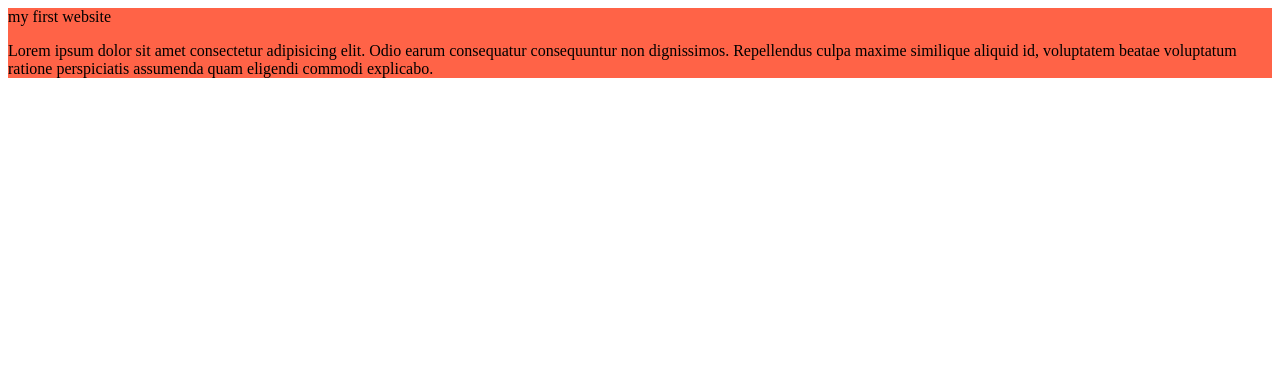
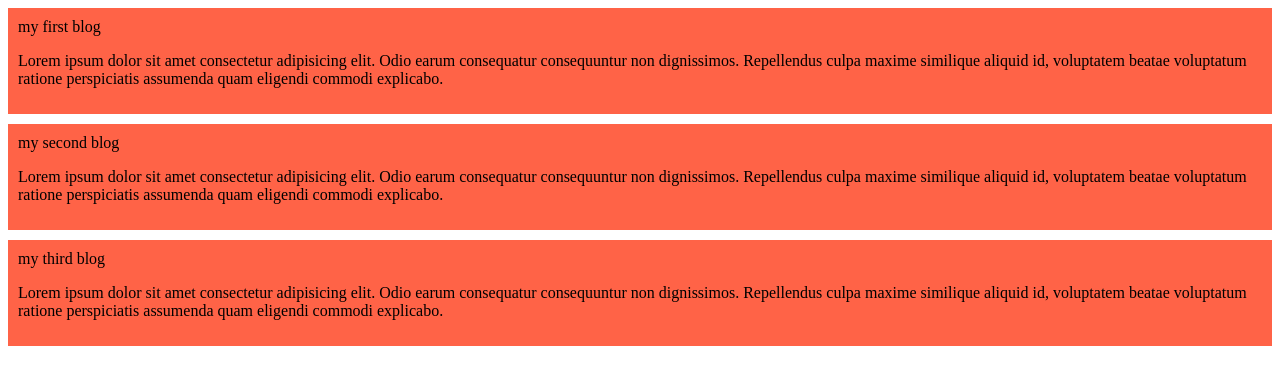
Before and after one commit to monjur912/my-simple-website, a plain HTML site: page index.html in a window 1280 px wide. Drawn offline with Linux system fonts and the light colour scheme.

Commit message:
added the second and the third blog

```diff
--- a/index.html
+++ b/index.html
@@ -8,7 +8,15 @@
 </head>
 <body>
   <div>
-    <h>my first website</h>
+    <h>my first blog</h>
+    <p>Lorem ipsum dolor sit amet consectetur adipisicing elit. Odio earum consequatur consequuntur non dignissimos. Repellendus culpa maxime similique aliquid id, voluptatem beatae voluptatum ratione perspiciatis assumenda quam eligendi commodi explicabo.</p>
+  </div>
+  <div>
+    <h>my second blog</h>
+    <p>Lorem ipsum dolor sit amet consectetur adipisicing elit. Odio earum consequatur consequuntur non dignissimos. Repellendus culpa maxime similique aliquid id, voluptatem beatae voluptatum ratione perspiciatis assumenda quam eligendi commodi explicabo.</p>
+  </div>
+  <div>
+    <h>my third blog</h>
     <p>Lorem ipsum dolor sit amet consectetur adipisicing elit. Odio earum consequatur consequuntur non dignissimos. Repellendus culpa maxime similique aliquid id, voluptatem beatae voluptatum ratione perspiciatis assumenda quam eligendi commodi explicabo.</p>
   </div>
 </body>
--- a/styles/blog.css
+++ b/styles/blog.css
@@ -1,3 +1,5 @@
 div{
     background-color: tomato;
+    padding: 10px;
+    margin-bottom: 10px;
 }
```
